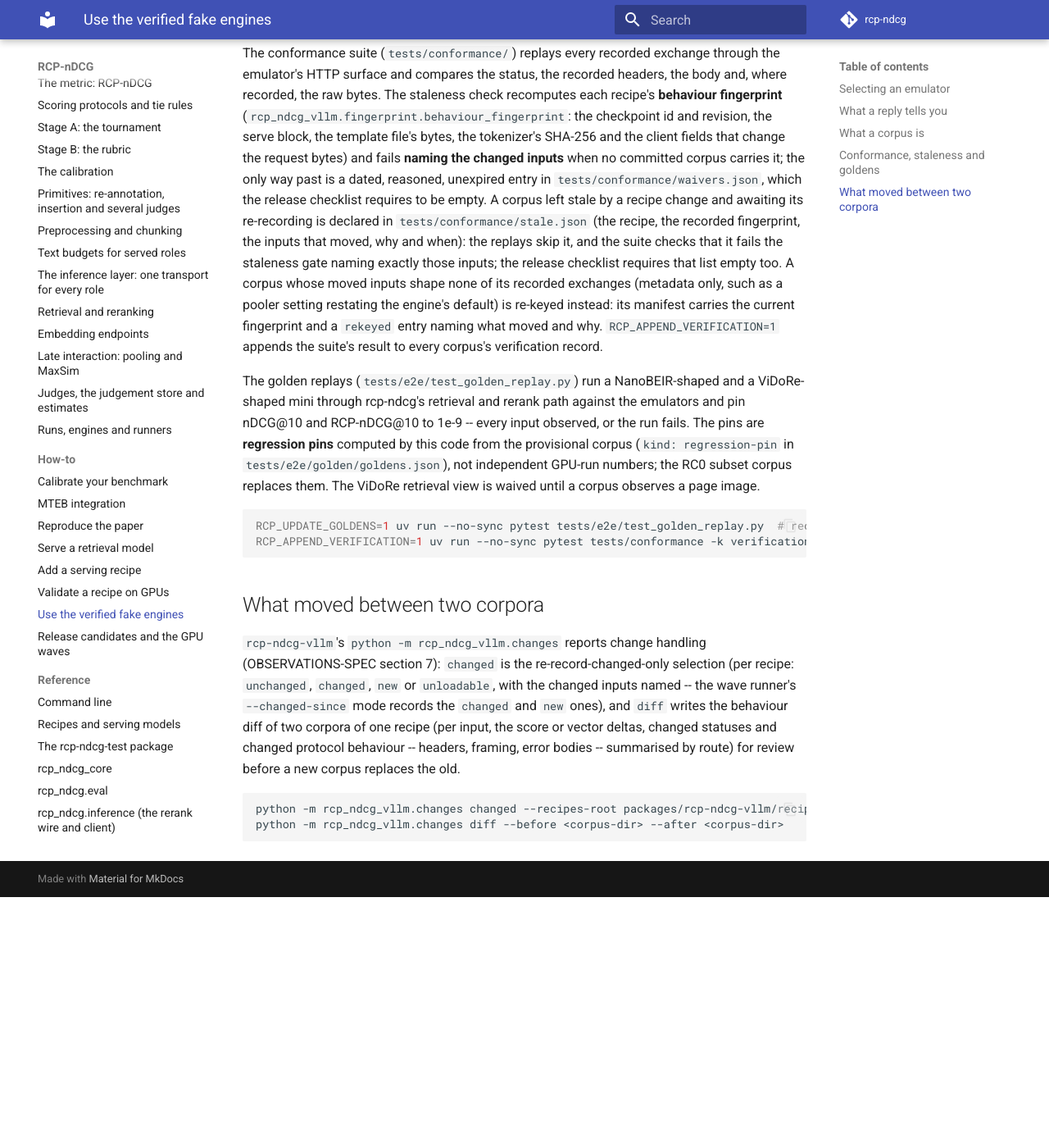
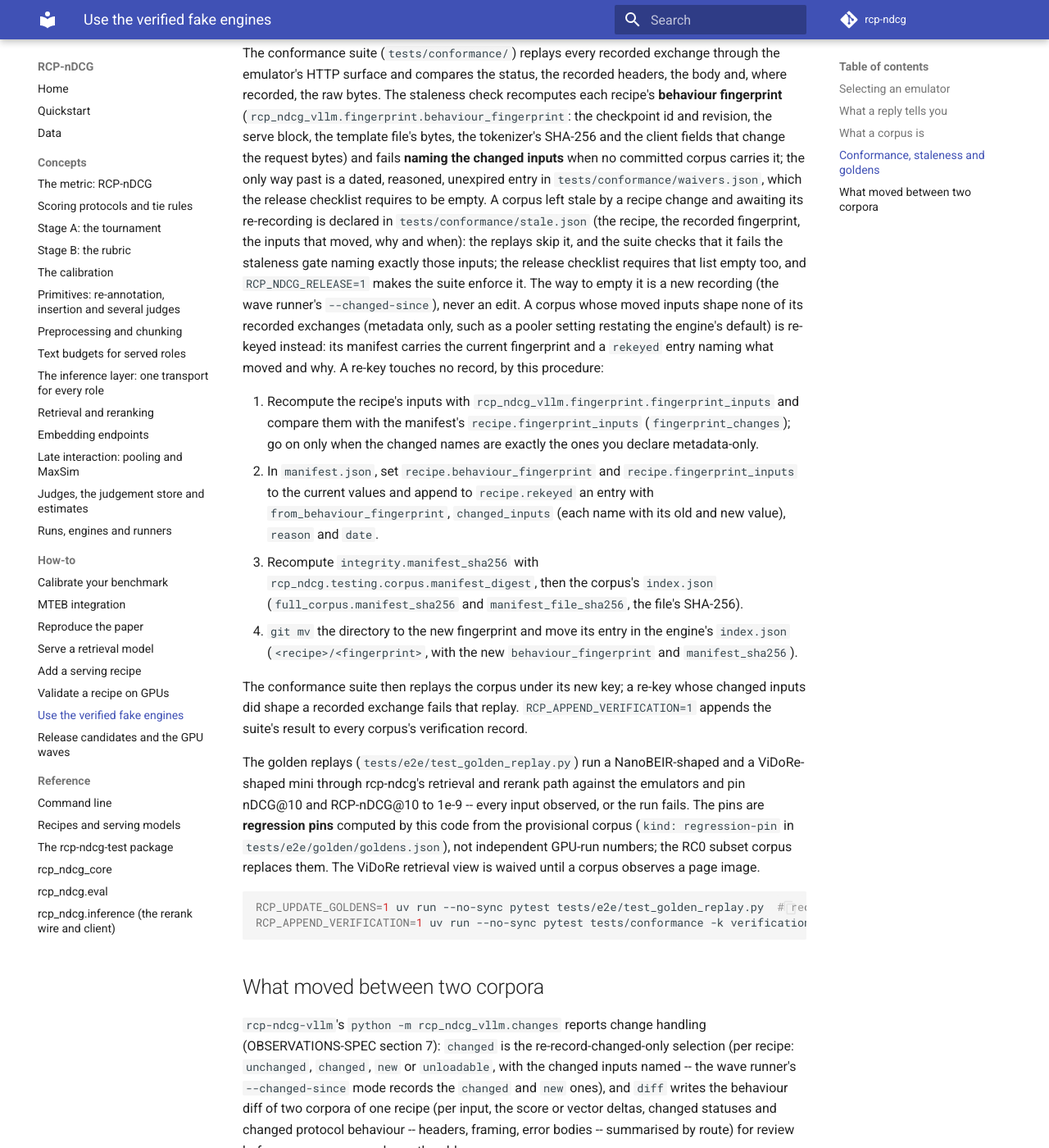
Before and after one commit to cohere-ai/rcp-ndcg, an MkDocs documentation site: the page built from docs/how-to/use-verified-fake-engines.md, in a window 1280 px wide and 1400 px high, scrolled down 1844 px. Shown: the whole window at 82% size. Built offline with MkDocs 1.6.1 and Material for MkDocs 9.7.7, drawn with Linux system fonts in a browser that asks for light colours; comment, search, counter and statistics services are not loaded; before the commit the page ends 2938 px from its top, so only the background shows below that.

Commit message:
Public accessors stored_tokenizer and bare_exchange; stale.json empty under RCP_NDCG_RELEASE=1; the re-key procedure documented
The golden replay and the wave runner imported private helpers across modules; each now
has a public accessor (red: the tests asserting the public names and the callers' source).
The release rule for stale corpora mirrors the waiver file's (red with the flag on the
current seven declarations, skipped without it). The re-key script stays a documented
procedure: the release empties stale.json by re-recording, never by re-keying.

```diff
--- a/docs/how-to/use-verified-fake-engines.md
+++ b/docs/how-to/use-verified-fake-engines.md
@@ -78,10 +78,26 @@
 requires to be empty. A corpus left stale by a recipe change and awaiting its re-recording is declared in
 `tests/conformance/stale.json` (the recipe, the recorded fingerprint, the inputs that moved, why and when):
 the replays skip it, and the suite checks that it fails the staleness gate naming exactly those inputs;
-the release checklist requires that list empty too. A corpus whose moved inputs shape none of its recorded
-exchanges (metadata only, such as a pooler setting restating the engine's default) is re-keyed instead:
-its manifest carries the current fingerprint and a `rekeyed` entry naming what moved and why. `RCP_APPEND_VERIFICATION=1` appends the suite's result to every corpus's
-verification record.
+the release checklist requires that list empty too, and `RCP_NDCG_RELEASE=1` makes the suite enforce it.
+The way to empty it is a new recording (the wave runner's `--changed-since`), never an edit. A corpus whose
+moved inputs shape none of its recorded exchanges (metadata only, such as a pooler setting restating the
+engine's default) is re-keyed instead: its manifest carries the current fingerprint and a `rekeyed` entry
+naming what moved and why. A re-key touches no record, by this procedure:
+
+1. Recompute the recipe's inputs with `rcp_ndcg_vllm.fingerprint.fingerprint_inputs` and compare them with
+   the manifest's `recipe.fingerprint_inputs` (`fingerprint_changes`); go on only when the changed names
+   are exactly the ones you declare metadata-only.
+2. In `manifest.json`, set `recipe.behaviour_fingerprint` and `recipe.fingerprint_inputs` to the current
+   values and append to `recipe.rekeyed` an entry with `from_behaviour_fingerprint`, `changed_inputs`
+   (each name with its old and new value), `reason` and `date`.
+3. Recompute `integrity.manifest_sha256` with `rcp_ndcg.testing.corpus.manifest_digest`, then the
+   corpus's `index.json` (`full_corpus.manifest_sha256` and `manifest_file_sha256`, the file's SHA-256).
+4. `git mv` the directory to the new fingerprint and move its entry in the engine's `index.json`
+   (`<recipe>/<fingerprint>`, with the new `behaviour_fingerprint` and `manifest_sha256`).
+
+The conformance suite then replays the corpus under its new key; a re-key whose changed inputs did shape
+a recorded exchange fails that replay. `RCP_APPEND_VERIFICATION=1` appends the suite's result to every
+corpus's verification record.
 
 The golden replays (`tests/e2e/test_golden_replay.py`) run a NanoBEIR-shaped and a ViDoRe-shaped mini
 through rcp-ndcg's retrieval and rerank path against the emulators and pin nDCG@10 and RCP-nDCG@10 to
```
Also changed, not shown: CHANGELOG.md (+8 -0 lines), 7 other files.
